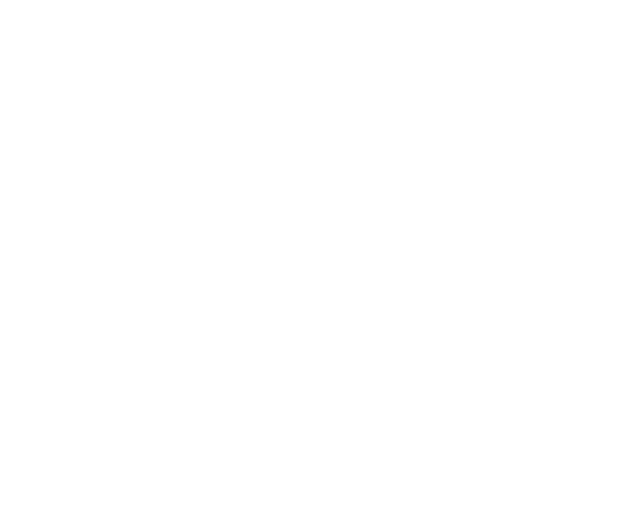
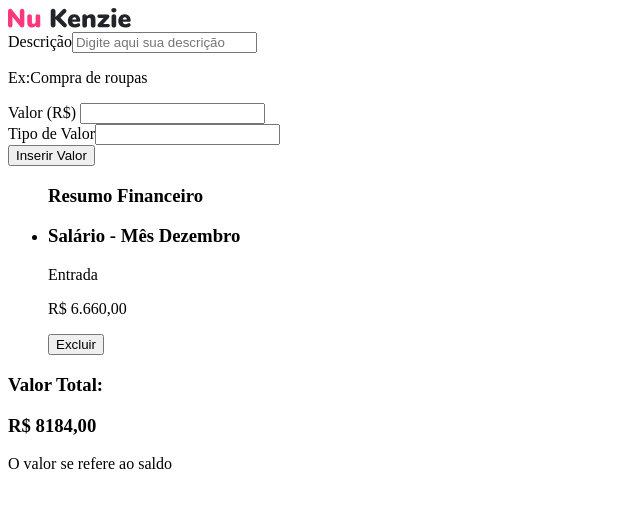
Before and after one commit to BrenoGHeat/Projeto-Nu-Kenzie---Aula--Breno, a React (Vite) app: page / in a window 1280 px wide. Shown: the top 508 px of the page, without its empty margins (0-640 px from the left). Built offline with nearby package versions, Linux system fonts and the light colour scheme.

Commit message:
Componentization started

```diff
--- a/package.json
+++ b/package.json
@@ -11,7 +11,8 @@
   },
   "dependencies": {
     "react": "^18.2.0",
-    "react-dom": "^18.2.0"
+    "react-dom": "^18.2.0",
+    "sass": "^1.77.2"
   },
   "devDependencies": {
     "@types/react": "^18.2.66",
--- a/src/App.jsx
+++ b/src/App.jsx
@@ -1,10 +1,11 @@
+import { HomePage } from "./page/HomePage"
 
 function App() {
 
 
   return (
     <div className="App">
-
+        <HomePage />
     </div>
 
   )
--- /dev/null
+++ b/src/components/FinanceForm/index.jsx
@@ -0,0 +1,21 @@
+export const FinanceForm = () => {
+    return(
+        <section>
+        <div>
+            <label>Descrição</label>
+            <input type="text" placeholder="Digite aqui sua descrição"/>
+            <p>Ex:Compra de roupas</p>
+        </div>
+        <div>
+            <label htmlFor="Valor">Valor (R$) </label>
+            <input type="number" name="" id="" />
+        </div>
+        <div>
+            <label htmlFor="">Tipo de Valor</label>
+            <input type="text" name="" id="" />
+        </div>
+
+            <button type="text">Inserir Valor</button>
+        </section>
+    )
+}
--- /dev/null
+++ b/src/components/FinanceList/FinanceCard/index.jsx
@@ -0,0 +1,16 @@
+export const FinanceCard = () => {
+    return(
+        <div>
+            <li>
+                <h3>Salário - Mês Dezembro</h3>
+                <p>Entrada</p>
+
+                <div>
+                    <p>R$ 6.660,00</p>
+                    <button>Excluir</button>
+                </div>
+            </li>
+        </div>
+
+    )
+}
--- /dev/null
+++ b/src/components/FinanceList/index.jsx
@@ -0,0 +1,13 @@
+import { FinanceCard } from "./FinanceCard"
+
+export const FinanceList = () => {
+    return(
+        <div>
+            <ul>
+                <h3>Resumo Financeiro</h3>
+                <FinanceCard />
+
+            </ul>
+        </div>
+    )
+}
--- /dev/null
+++ b/src/components/Header/index.jsx
@@ -0,0 +1,10 @@
+import Logo from "../../assets/NuKenzie.svg";
+
+
+export const Header = () => {
+    return (
+        <header>
+            <img src={Logo} alt="" />
+        </header>
+    )
+}
--- /dev/null
+++ b/src/components/Total/index.jsx
@@ -0,0 +1,10 @@
+export const Total = () => {
+    return(
+        <div>
+            <h3>Valor Total:</h3>
+            <h3>R$ 8184,00</h3>
+            <p>O valor se refere ao saldo</p>
+
+        </div>
+    )
+}
--- /dev/null
+++ b/src/page/HomePage/index.jsx
@@ -0,0 +1,20 @@
+import { FinanceForm } from "../../components/FinanceForm"
+import { FinanceList } from "../../components/FinanceList"
+import { Header } from "../../components/Header"
+import { Total } from "../../components/Total"
+
+export const HomePage = () => {
+    return(
+        <>
+            <Header/>
+            <main>
+                <FinanceForm />
+                <FinanceList />
+                <Total />
+
+            </main>
+
+
+        </>
+    )
+}
```
Also changed, not shown: src/assets/NuKenzie.svg (added), 1 other file (tests, documents, lock files or other folders).
